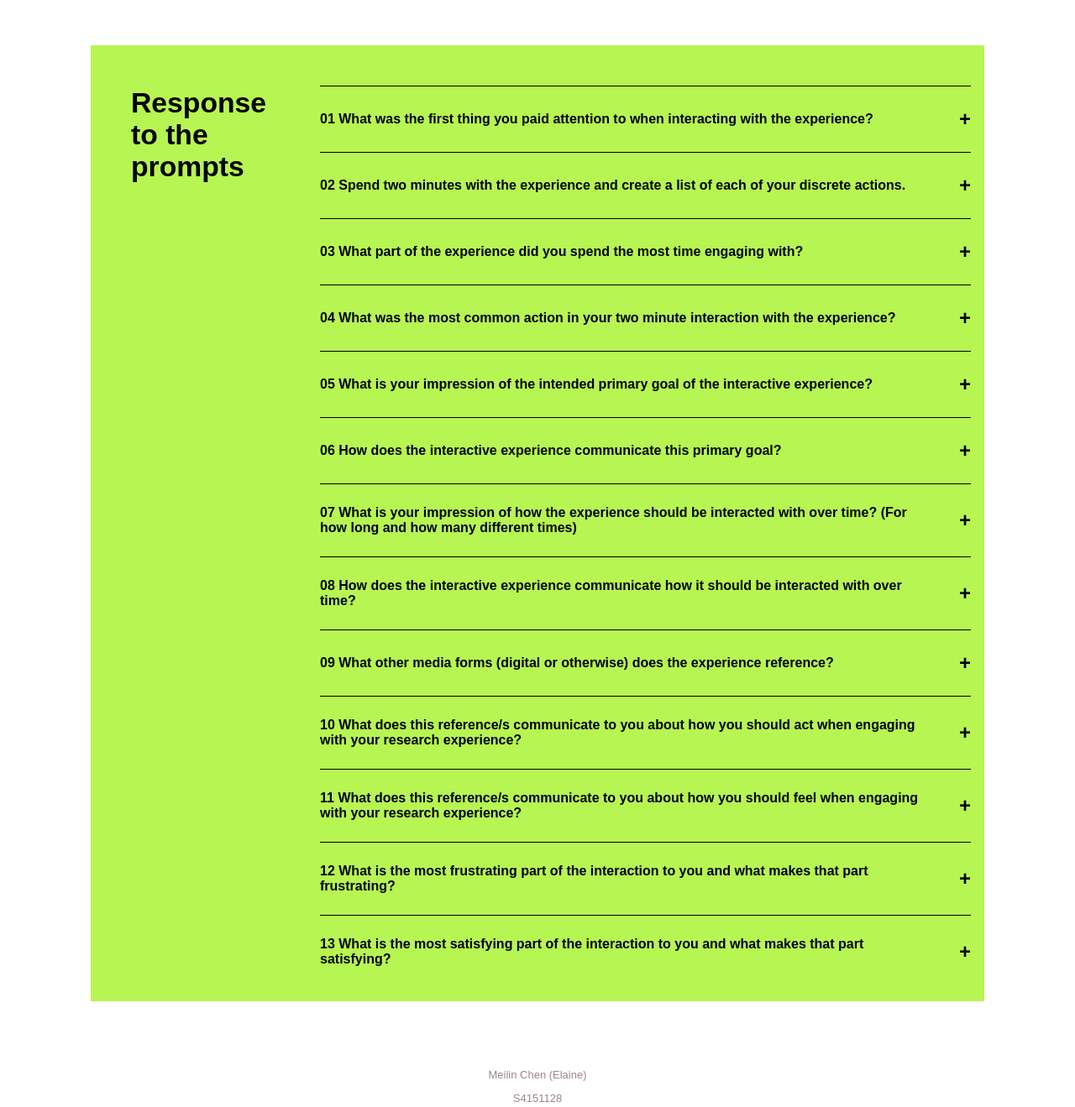
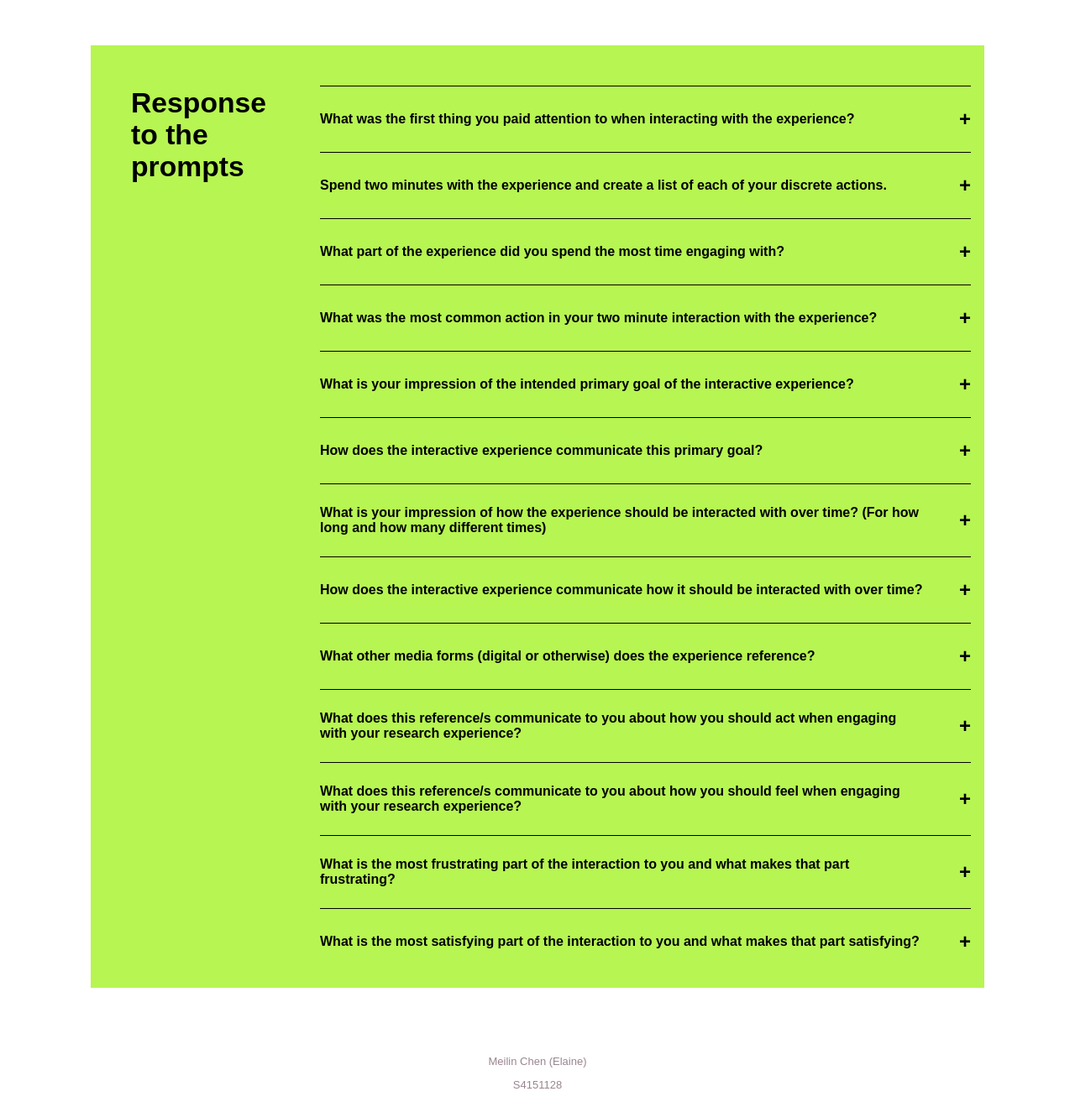
Before and after one commit to elaineMC1128/elaineMC1128.github.io, a plain HTML site: page index.html in a window 1280 px wide. Shown: the part 760-2079 px from the top of the page at 84% size. Drawn offline with Linux system fonts and the light colour scheme.

Commit message:
Update index.html

```diff
--- a/index.html
+++ b/index.html
@@ -47,7 +47,7 @@
             <!-- Prompt01 -->
             <details name="prompts">
                 <summary>
-                    <span class="summary-text">01 What was the first thing you paid attention to when interacting with the experience?</span>
+                    <span class="summary-text">What was the first thing you paid attention to when interacting with the experience?</span>
                 </summary>
                 <div class="responseContent">
                     <p>
@@ -59,7 +59,7 @@
             <!-- Prompt02 -->
             <details name="prompts">
                 <summary>
-                    <span class="summary-text">02 Spend two minutes with the experience and create a list of each of your discrete actions.</span>
+                    <span class="summary-text">Spend two minutes with the experience and create a list of each of your discrete actions.</span>
                 </summary>
                 <div class="responseContent">
                     <p>
@@ -71,7 +71,7 @@
             <!-- Prompt03 -->
             <details name="prompts">
                 <summary>
-                    <span class="summary-text">03 What part of the experience did you spend the most time engaging with?</span>
+                    <span class="summary-text">What part of the experience did you spend the most time engaging with?</span>
                 </summary>
                 <div class="responseContent">
                     <p>
@@ -83,7 +83,7 @@
             <!-- Prompt04 -->
             <details name="prompts">
                 <summary>
-                    <span class="summary-text">04 What was the most common action in your two minute interaction with the experience?</span>
+                    <span class="summary-text">What was the most common action in your two minute interaction with the experience?</span>
                 </summary>
                 <div class="responseContent">
                     <p>
@@ -95,7 +95,7 @@
             <!-- Prompt05 -->
             <details name="prompts">
                 <summary>
-                    <span class="summary-text">05 What is your impression of the intended primary goal of the interactive experience?</span>
+                    <span class="summary-text">What is your impression of the intended primary goal of the interactive experience?</span>
                 </summary>
                 <div class="responseContent">
                     <p>
@@ -107,7 +107,7 @@
             <!-- Prompt06 -->
             <details name="prompts">
                 <summary>
-                    <span class="summary-text">06 How does the interactive experience communicate this primary goal?</span>
+                    <span class="summary-text">How does the interactive experience communicate this primary goal?</span>
                 </summary>
                 <div class="responseContent">
                     <p>
@@ -122,7 +122,7 @@
             <!-- Prompt07 -->
             <details name="prompts">
                 <summary>
-                    <span class="summary-text">07 What is your impression of how the experience should be interacted with over time? (For how long and how many different times)</span>
+                    <span class="summary-text">What is your impression of how the experience should be interacted with over time? (For how long and how many different times)</span>
                 </summary>
                 <div class="responseContent">
                     <p>
@@ -134,7 +134,7 @@
             <!-- Prompt08 -->
             <details name="prompts">
                 <summary>
-                    <span class="summary-text">08 How does the interactive experience communicate how it should be interacted with over time?</span>
+                    <span class="summary-text">How does the interactive experience communicate how it should be interacted with over time?</span>
                 </summary>
                 <div class="responseContent">
                     <p>
@@ -146,7 +146,7 @@
             <!-- Prompt09 -->
             <details name="prompts">
                 <summary>
-                    <span class="summary-text">09 What other media forms (digital or otherwise) does the experience reference?</span>
+                    <span class="summary-text">What other media forms (digital or otherwise) does the experience reference?</span>
                 </summary>
                 <div class="responseContent">
                     <p>
@@ -158,7 +158,7 @@
             <!-- Prompt10 -->
             <details name="prompts">
                 <summary>
-                    <span class="summary-text">10 What does this reference/s communicate to you about how you should act when engaging with your research experience?</span>
+                    <span class="summary-text">What does this reference/s communicate to you about how you should act when engaging with your research experience?</span>
                 </summary>
                 <div class="responseContent">
                     <p>
@@ -170,7 +170,7 @@
             <!-- Prompt11 -->
             <details name="prompts">
                 <summary>
-                    <span class="summary-text">11 What does this reference/s communicate to you about how you should feel when engaging with your research experience?</span>
+                    <span class="summary-text">What does this reference/s communicate to you about how you should feel when engaging with your research experience?</span>
                 </summary>
                 <div class="responseContent">
                     <p>
@@ -182,7 +182,7 @@
             <!-- Prompt12 -->
             <details name="prompts">
                 <summary>
-                    <span class="summary-text">12 What is the most frustrating part of the interaction to you and what makes that part frustrating?</span>
+                    <span class="summary-text">What is the most frustrating part of the interaction to you and what makes that part frustrating?</span>
                 </summary>
                 <div class="responseContent">
                     <p>
@@ -194,7 +194,7 @@
             <!-- Prompt13 -->
             <details name="prompts">
                 <summary>
-                    <span class="summary-text">13 What is the most satisfying part of the interaction to you and what makes that part satisfying?</span>
+                    <span class="summary-text">What is the most satisfying part of the interaction to you and what makes that part satisfying?</span>
                 </summary>
                 <div class="responseContent">
                     <p>
```
